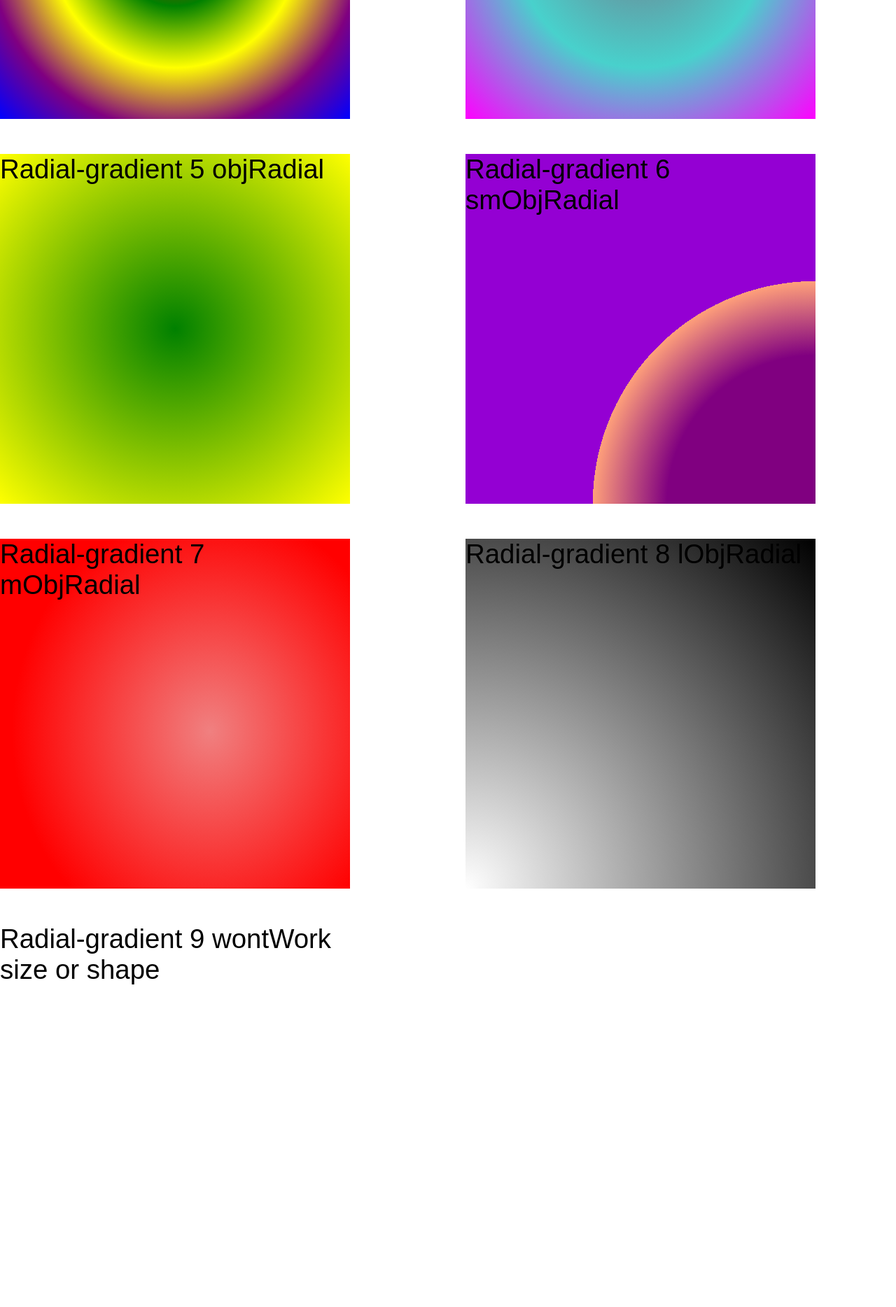
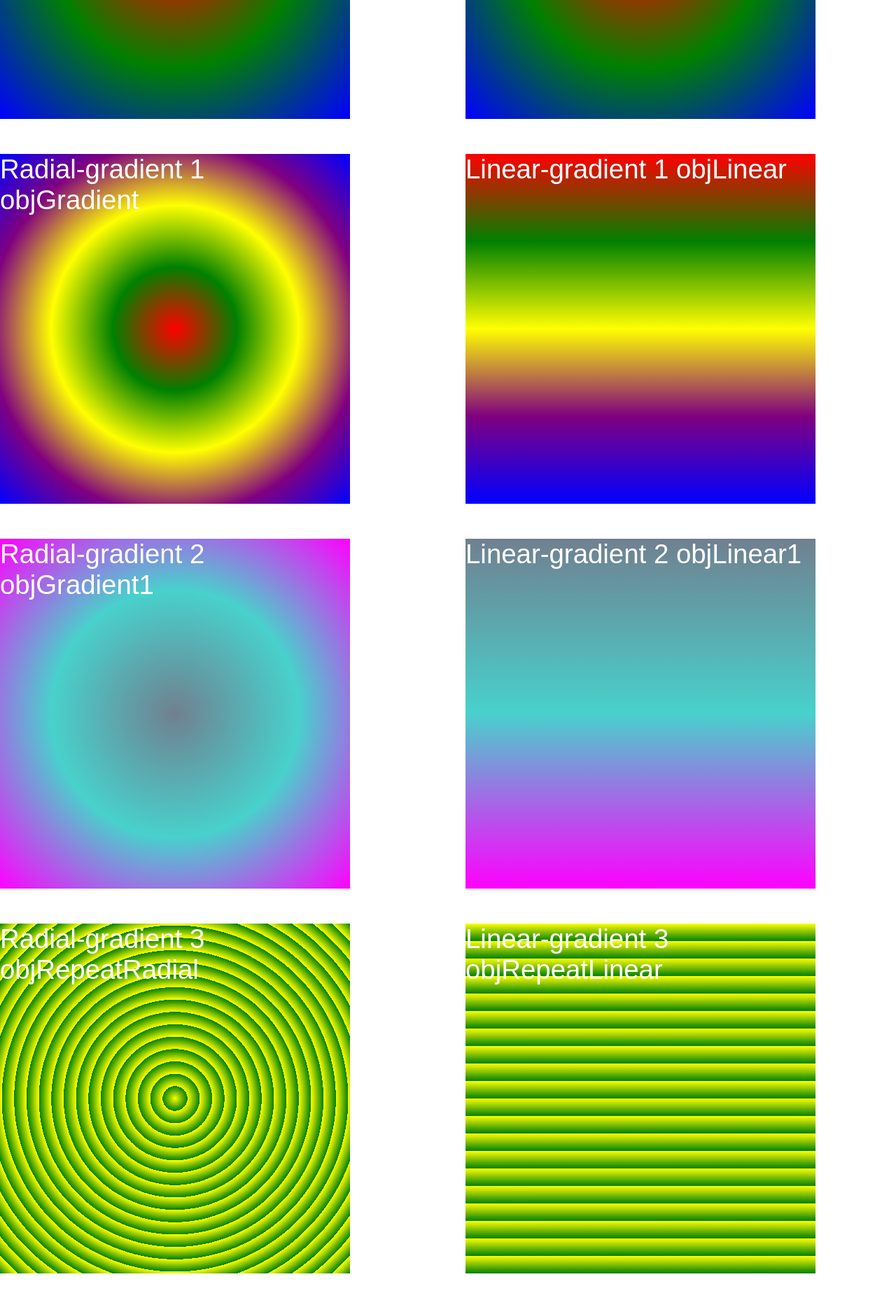
Before and after one commit to ElreyB/radial-gradient, a React (Create React App) app: page / in a window 1280 px wide. Shown: the part 880-2748 px from the top of the page at 70% size. Before the commit the page ends 2700 px from the top, so only its background shows below. Built offline with nearby package versions, Linux system fonts and the light colour scheme.

Commit message:
account for all linear-gradient options

```diff
--- a/src/App.js
+++ b/src/App.js
@@ -3,12 +3,15 @@ import style, { ThemeProvider } from 'styled-components';
 
 const gradientPaser = value => {
   if (typeof value === 'object' && value.constructor === Object) {
+    const gradientType = value.type
+      ? `${value.type}-gradient`
+      : 'radial-gradient';
     const gradientRepeat = value.repeat
-      ? 'repeating-radial-gradient'
-      : 'radial-gradient';
+      ? `repeating-${gradientType}`
+      : `${gradientType}`;
     const shape = value.shape ? `${value.shape}` : '';
     const size = value.size ? `${value.size}` : '';
-    const position = value.position ? `at ${value.position},` : '';
+    const position = value.position ? `${value.position},` : '';
     const colors = value.colors.join(',');
     const values = `${shape}${size} ${position} ${colors}`.trimStart();
     return `${gradientRepeat}(${values})`;
@@ -27,10 +30,11 @@ const Slide = style.div`
   width: 500px;
   height: 500px;
   background: ${props => {
-    return props.radial
-      ? gradientPaser(props.radial)
+    return props.gradient
+      ? gradientPaser(props.gradient)
       : props.theme.colors.primary;
   }};
+  color: ${props => props.theme.colors.text};
 `;
 
 const GridContainer = style.div`
@@ -43,7 +47,7 @@ const theme = {
   colors: {
     primary: 'royalblue',
     secondary: 'teal',
-    text: 'black'
+    text: 'white'
   },
   fontSize: {
     xl: '2.4rem',
@@ -54,41 +58,87 @@ const theme = {
   }
 };
 
-const objRadial = {
+const objGradient = {
   colors: ['red', 'green', 'yellow', 'purple', 'blue']
 };
 
-const objRadial1 = {
+const objGradient1 = {
   colors: ['#708090', '#48D1CC', '#FF00FF']
 };
 
 const objRepeatRadial = {
   repeat: true,
-  colors: ['green', 'yellow']
+  colors: ['yellow 10%', 'green 15%']
 };
 
-const smObjRadial = {
-  position: 'bottom right',
+const smObjGradient = {
+  position: 'at bottom right',
   colors: ['purple 30%', '#FFA07A 45%', '	#9400D3 20%']
 };
 
-const mObjRadial = {
+const mObjGradient = {
   size: 'closest-corner',
-  position: '60% 55%',
+  position: 'at 60% 55%',
   colors: ['#F08080', 'rgba(255,0,0,1)']
 };
 
-const lObjRadial = {
+const lObjGradient = {
   shape: 'circle',
-  position: 'bottom left',
+  position: 'at bottom left',
   colors: ['white', 'black']
 };
 
-const wontWork = {
+const wontWorkGradient = {
   size: 'closest-side',
   shape: 'circle',
-  position: 'bottom left',
+  position: 'at bottom left',
   colors: ['white', 'black']
+};
+
+const objLinear = {
+  type: 'linear',
+  colors: ['red', 'green', 'yellow', 'purple', 'blue']
+};
+
+const objLinear1 = {
+  type: 'linear',
+  colors: ['#708090', '#48D1CC', '#FF00FF']
+};
+
+const objRepeatLinear = {
+  type: 'linear',
+  repeat: true,
+  colors: ['yellow 10%', 'green 15%']
+};
+
+const toRightObjLinear = {
+  type: 'linear',
+  position: 'to right',
+  colors: ['purple 30%', '#FFA07A 45%', '	#9400D3 20%']
+};
+
+const toLeftObjLinear = {
+  type: 'linear',
+  position: 'to left',
+  colors: ['#F08080', '#9400D3']
+};
+
+const toLeftTopObjLinear = {
+  type: 'linear',
+  position: 'to left top',
+  colors: ['white 35%', 'black 10%']
+};
+
+const toRightBottomObjLinear = {
+  type: 'linear',
+  position: 'to right bottom',
+  colors: ['#F4A460 35%', 'black 10%', '#663399']
+};
+
+const degreeObjLinear = {
+  type: 'linear',
+  position: '90deg',
+  colors: ['#F4A460 35%', 'black 10%', '#663399']
 };
 
 class App extends Component {
@@ -97,38 +147,65 @@ class App extends Component {
       <div>
         <ThemeProvider theme={theme}>
           <GridContainer>
-            <Slide xl>NO radial-gradient</Slide>
+            <Slide xl>NO gradient</Slide>
+            <Slide xl>NO gradient</Slide>
 
-            <Slide radial xl>
-              Radial-gradient 1
+            <Slide gradient xl>
+              gradient default
+            </Slide>
+            <Slide gradient xl>
+              gradient default
             </Slide>
 
-            <Slide radial={objRadial} xl>
-              Radial-gradient 3 diffRadia
+            <Slide gradient={objGradient} xl>
+              Radial-gradient 1 objGradient
+            </Slide>
+            <Slide gradient={objLinear} xl>
+              Linear-gradient 1 objLinear
             </Slide>
 
-            <Slide radial={objRadial1} xl>
-              Radial-gradient 4 diffRadial2
+            <Slide gradient={objGradient1} xl>
+              Radial-gradient 2 objGradient1
+            </Slide>
+            <Slide gradient={objLinear1} xl>
+              Linear-gradient 2 objLinear1
             </Slide>
 
-            <Slide radial={objRepeatRadial} xl>
-              Radial-gradient 5 objRadial
+            <Slide gradient={objRepeatRadial} xl>
+              Radial-gradient 3 objRepeatRadial
+            </Slide>
+            <Slide gradient={objRepeatLinear} xl>
+              Linear-gradient 3 objRepeatLinear
             </Slide>
 
-            <Slide radial={smObjRadial} xl>
-              Radial-gradient 6 smObjRadial
+            <Slide gradient={smObjGradient} xl>
+              Radial-gradient 4 smObjGradient
+            </Slide>
+            <Slide gradient={toRightObjLinear} xl>
+              Linear-gradient 4 toRightObjLinear
             </Slide>
 
-            <Slide radial={mObjRadial} xl>
-              Radial-gradient 7 mObjRadial
+            <Slide gradient={mObjGradient} xl>
+              Radial-gradient 5 mObjGradient
+            </Slide>
+            <Slide gradient={toLeftObjLinear} xl>
+              Linear-gradient 5 toLeftObjLinear
             </Slide>
 
-            <Slide radial={lObjRadial} xl>
-              Radial-gradient 8 lObjRadial
+            <Slide gradient={lObjGradient} xl>
+              Radial-gradient 6 lObjGradient
             </Slide>
 
-            <Slide radial={wontWork} xl>
-              Radial-gradient 9 wontWork size or shape
+            <Slide gradient={toLeftTopObjLinear} xl>
+              Linear-gradient 6 toLeftTopObjLinear
+            </Slide>
+
+            <Slide gradient={toRightBottomObjLinear} xl>
+              Linear-gradient 7 toRightBottomObjLinear
+            </Slide>
+
+            <Slide gradient={degreeObjLinear} xl>
+              Linear-gradient 7 degreeObjLinear
             </Slide>
           </GridContainer>
         </ThemeProvider>
```
